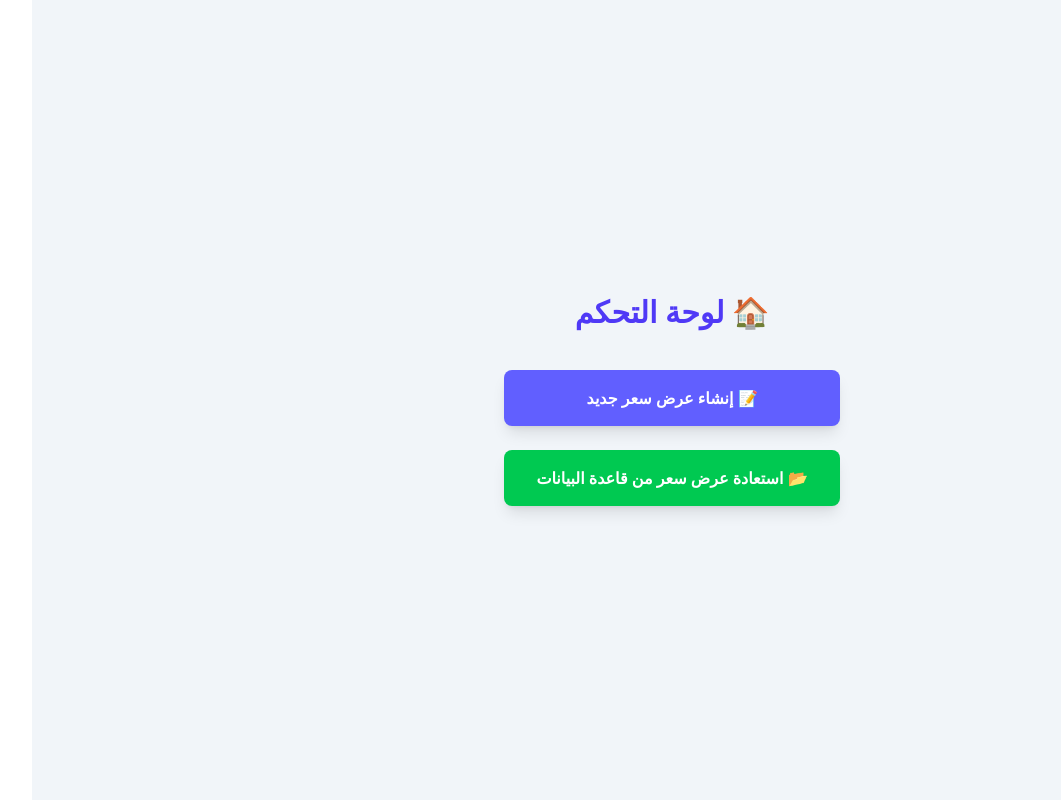
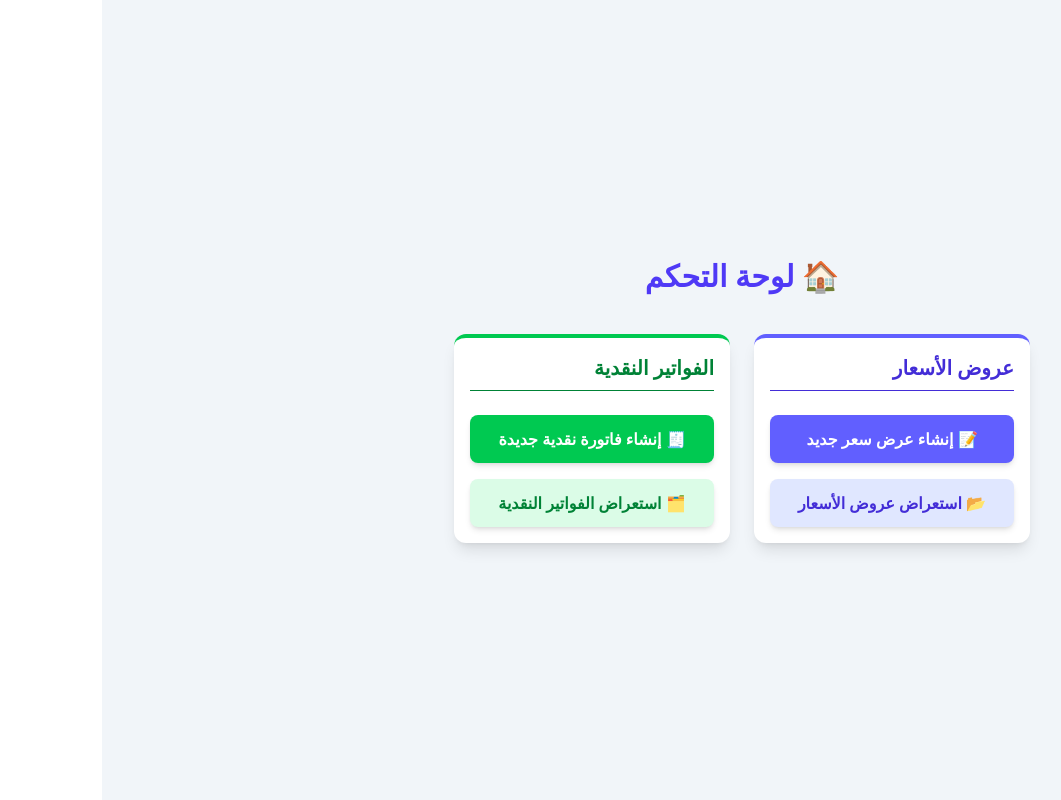
Before and after one commit to waheeb71/quotes-app, a React (Vite) app: page / in a window 1280 px wide. Shown: the whole page, without its empty margins (48-1109 px from the left). Built offline with nearby package versions, Linux system fonts and the light colour scheme; no server answers; sample sign-in values are in the browser's storage.

Commit message:
Update Home.jsx

```diff
--- a/src/components/Home.jsx
+++ b/src/components/Home.jsx
@@ -6,22 +6,48 @@ const Home = () => {
 
   return (
     <div className="flex flex-col items-center justify-center min-h-screen bg-slate-100 p-6">
-      <h1 className="text-3xl font-bold mb-10 text-indigo-600">🏠 لوحة التحكم</h1>
+      <h1 className="text-3xl font-bold mb-10 text-indigo-600">
+        🏠 لوحة التحكم
+      </h1>
 
-      <div className="flex flex-col gap-6">
+      <div className="grid grid-cols-2 gap-6 w-full max-w-xl">
+        {/* قسم عروض الأسعار */}
+        <div className="flex flex-col gap-4 p-4 bg-white rounded-xl shadow-lg border-t-4 border-indigo-500">
+          <h2 className="text-xl font-semibold text-indigo-700 border-b pb-2 mb-2">
+            عروض الأسعار
+          </h2>
           <button
             onClick={() => navigate("/new-quote")}
-          className="bg-indigo-500 hover:bg-indigo-700 text-white font-bold py-4 px-8 rounded-lg shadow-lg transition"
+            className="bg-indigo-500 hover:bg-indigo-700 text-white font-bold py-3 px-6 rounded-lg shadow-md transition"
           >
             📝 إنشاء عرض سعر جديد
           </button>
-
           <button
             onClick={() => navigate("/quotes")}
-          className="bg-green-500 hover:bg-green-700 text-white font-bold py-4 px-8 rounded-lg shadow-lg transition"
+            className="bg-indigo-100 text-indigo-700 hover:bg-indigo-200 font-bold py-3 px-6 rounded-lg shadow-md transition"
           >
-          📂 استعادة عرض سعر من قاعدة البيانات
+            📂 استعراض عروض الأسعار
           </button>
+        </div>
+
+        {/* قسم الفواتير النقدية الجديدة */}
+        <div className="flex flex-col gap-4 p-4 bg-white rounded-xl shadow-lg border-t-4 border-green-500">
+          <h2 className="text-xl font-semibold text-green-700 border-b pb-2 mb-2">
+            الفواتير النقدية
+          </h2>
+          <button
+            onClick={() => navigate("/new-cash-invoice")}
+            className="bg-green-500 hover:bg-green-700 text-white font-bold py-3 px-6 rounded-lg shadow-md transition"
+          >
+            🧾 إنشاء فاتورة نقدية جديدة
+          </button>
+          <button
+            onClick={() => navigate("/cash-invoices")}
+            className="bg-green-100 text-green-700 hover:bg-green-200 font-bold py-3 px-6 rounded-lg shadow-md transition"
+          >
+            🗂️ استعراض الفواتير النقدية
+          </button>
+        </div>
       </div>
     </div>
   );
```
Lines whose indentation alone changed are shown as unchanged.
